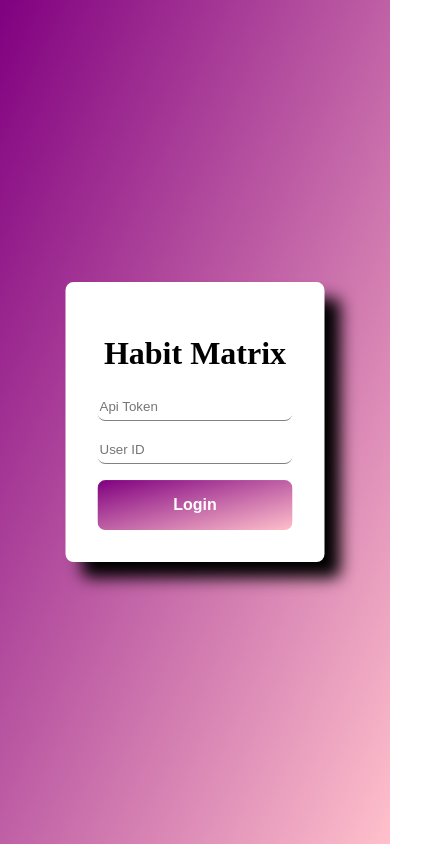
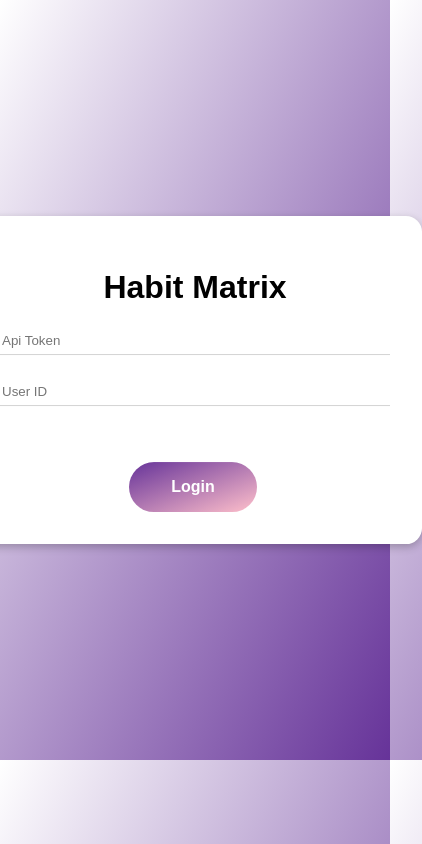
Before and after one commit to Vilhelm-Ian/Eisenhower_matrix_habitica, a Next.js app: page / in a window 390 px wide. Shown: the whole page, 422 px wide, since content can reach past the window. Built offline with nearby package versions, Linux system fonts and the light colour scheme.

Commit message:
improve matrix interface

```diff
--- a/components/EisenHower.tsx
+++ b/components/EisenHower.tsx
@@ -113,25 +113,25 @@ export default function EisenHower(props: Props) {
 	return (
 		<div className="grid">
 			<div className="do">
-				<div className="action do ">
+				<div className="action">
 					<h2>Do</h2>
 				</div>
 				<ul>{_do}</ul>
 			</div>
 			<div className="schedule">
-				<div className="action schedule">
+				<div className="action">
 					<h2>Schedule</h2>
 				</div>
 				<ul>{schedule}</ul>
 			</div>
-			<div className="deligate">
-				<div className="action deligate">
-					<h2>deligate</h2>
+			<div className="delegate">
+				<div className="action">
+					<h2>delegate</h2>
 				</div>
 				<ul>{deligate}</ul>
 			</div>
 			<div className="delete">
-				<div className="action delete">
+				<div className="action">
 					<h2>delete</h2>
 				</div>
 				<ul>{_delete}</ul>
--- a/pages/index.tsx
+++ b/pages/index.tsx
@@ -44,8 +44,8 @@ const Home: NextPage = () => {
   return (
     <div>
       <Head>
-        <title>Create Next App</title>
-        <meta name="description" content="Generated by create next app" />
+        <title>Habit Matrix</title>
+        <meta name="description" content="Habitica EisenHower Matrix" />
         <link rel="icon" href="/favicon.ico" />
       </Head>
       <main>
--- a/styles/globals.css
+++ b/styles/globals.css
@@ -1,47 +1,125 @@
+:root {
+	--habitica-purple: #663399;
+	--background-light: #fff;
+	--background-dark: #333;
+}
+
 html,
 body {
 	margin: 0;
-	background-image: linear-gradient(to bottom right, purple, pink);
+	font-family: sans-serif;
+	background-image: linear-gradient(to bottom right, #8E2DE2, var(--habitica-purple));
 }
 .grid {
+	padding: 1rem;
 	display: grid;
-	color: white;
+	color: var(--background-light);
 	grid-template-columns: 1fr 1fr;
 	grid-auto-rows: 1fr;
-	height: 100vh;
+	height: 97vh;
 	position: relative;
+}
+
+@media (prefers-color-scheme: dark) {
+	html,
+	body {
+		background-image: linear-gradient(to bottom right, var(--background-dark), var(--habitica-purple));
+	}
+
+	.grid {
+		background: var(--background-dark);
+	}
+
+	.action {
+		color: var(--background-light)
+	}
+
+	li {
+		color: var(--background-light);
+	}
+
+}
+@media (prefers-color-scheme: light) {
+	html,
+	body {
+		background-image: linear-gradient(to bottom right, var(--background-light), var(--habitica-purple));
+	}
+
+	.grid {
+		background: var(--background-light);
+	}
+
+	.action {
+		color: var(--background-dark);
+	}
+
+	li {
+		color: var(--background-dark);
+	}
 }
 main {
 	position: relative;
-	height: 100vh;
+	height: 90vh;
 }
 .grid > * {
 	overflow: auto;
 }
 
 .action {
-	text-align: center;
+	width: 90%;
+	font-size: 0.7rem;
+	padding: 0.5rem 5%;
 	position: sticky;
-	left: 50%;
-	top: 0%;
-	overflow: hidden;
+	display: flex;
+}
+
+.action > h2 {
+	width: 33%;
 }
 
 h2 {
-	text-transform: uppercase;
+	float: right;
+	text-transform: capitalize;
+}
+
+.grid > div  {
+	display: inline-block;
+	border-radius: 1rem;
+	margin: 0.5rem;
+	color: var(--habitica-purple);
+	text-decoration: none;
 }
 
 .do {
-	background: green;
+	background: #EEFFE0;
 }
 .schedule {
-	background: orange;
+	background: #fffce0;
 }
-.deligate {
-	background: blue;
+.delegate {
+	background: #e0f4ff;
 }
 .delete {
-	background: red;
+	background: #ffe0e0;
+}
+
+ul {
+	display: grid;
+	list-style: none;
+	grid-template-columns: 1fr 1fr;
+	gap: 1rem;
+	padding: 0;
+}
+
+li {
+	padding: 1rem 2rem;
+}
+
+li:hover {
+	border: 1px solid var(--background-dark);
+	border-radius: 1rem;
+	cursor: pointer;
+
 }
 
 .login-form {
@@ -54,19 +132,27 @@ h2 {
 	position: relative;
 	transform: translate(-50%, -50%);
 	padding: 2em;
-	border-radius: 0.5rem;
+	border-radius: 1rem;
 	background: white;
 	text-align: center;
 	max-width: 550px;
-	box-shadow: 1rem 1rem 1rem;
+	box-shadow: rgba(0, 0, 0, 0.24) 0px 3px 8px;
 }
 
 input {
 	border: none;
+	border-bottom: solid 0.1rem lightgray;
+	min-height: 1.5rem;
+	margin-bottom: 1.5rem;
+}
+
+input:focus, input:active {
+	outline: none;
+	border-bottom: solid 0.1rem purple;
+}
+
+input:hover {
 	border-bottom: solid 0.1rem gray;
-	border-radius: 0.5rem;
-	min-height: 1.5rem;
-	margin-bottom: 1rem;
 }
 
 input:focus,
@@ -75,11 +161,46 @@ textarea:focus {
 }
 
 button {
-	border-radius: 0.5rem;
-	background-image: linear-gradient(to bottom right, purple, pink);
+	position: relative;
+	width: 33%;
+	left: 33%;
+	border-radius: 50px;
+	background-image: linear-gradient(to bottom right, var(--habitica-purple), pink);
 	border: none;
 	font-size: 1rem;
+	margin-top: 2rem;
 	padding: 1rem;
-	font-weight: 700;
+	font-weight: 600;
 	color: white;
 }
+
+button:hover {
+	cursor: pointer;
+	background-image: linear-gradient(to bottom right, pink, purple);
+	transition: all 0.3s ease-in-out;
+}
+
+@media screen and (max-width: 600px) {
+	h2 {
+		font-size: 1rem;
+	}
+
+	.grid {
+		grid-template-columns: 1fr;
+		overflow: scroll;
+	}
+
+	.login-form {
+		width: 100%;
+	}
+
+	ul {
+		margin: 0;
+		grid-template-columns: 1fr;
+	}
+
+	li {
+		font-size: 0.8rem;
+		padding: 0.5rem 2rem;
+	}
+}
```
